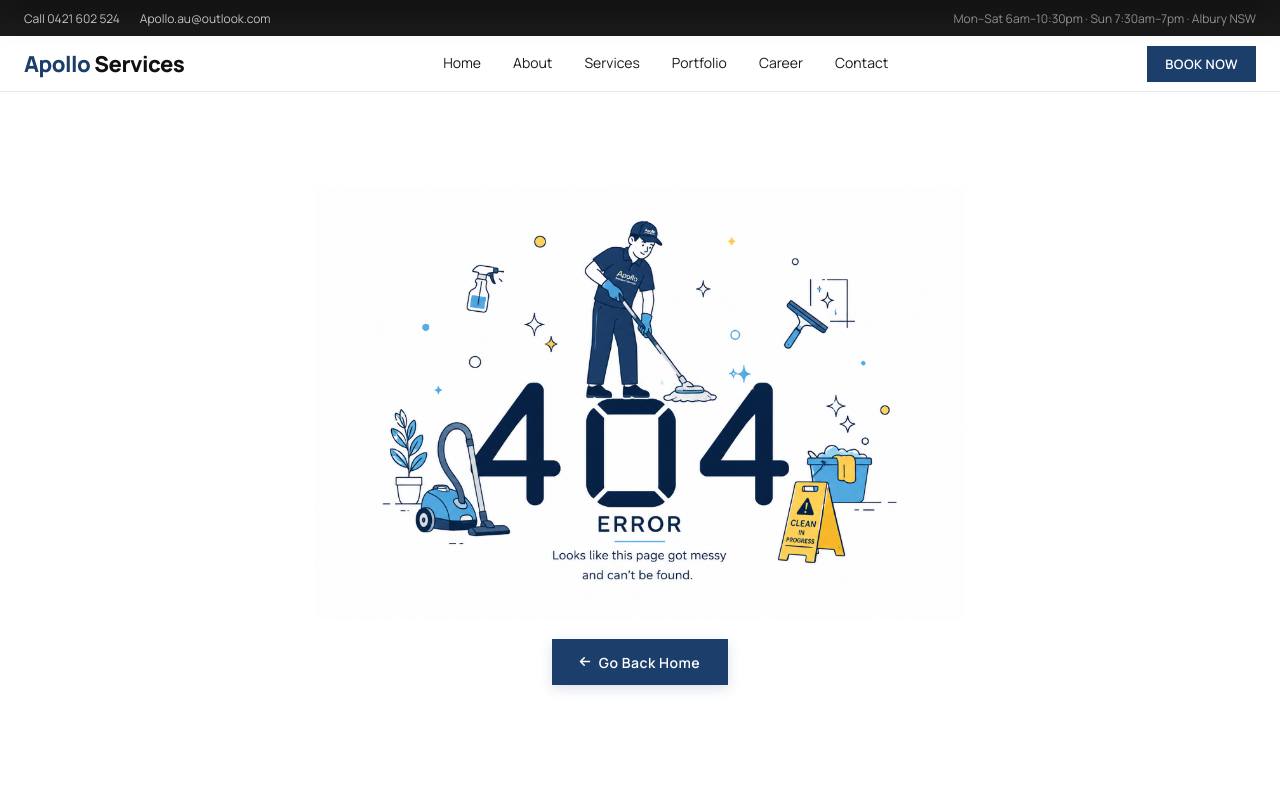
After one commit to Capscrum-Technologies-Private-Limited/Apollo, a PHP site: page /404.html in a window 1280 px wide. The commit adds this page. Run offline with PHP 8.4, Linux system fonts and the light colour scheme; some libraries are stand-ins or nearby versions.

Commit message:
Add 404 page, htaccess, error helper; update db, checkout, receipt

```diff
--- /dev/null
+++ b/404.html
@@ -0,0 +1,262 @@
+<!DOCTYPE html>
+<html lang="en">
+<head>
+  <meta charset="UTF-8">
+  <meta name="viewport" content="width=device-width, initial-scale=1.0">
+  <title>Page Not Found — Apollo Services</title>
+  <link rel="stylesheet" href="https://cdnjs.cloudflare.com/ajax/libs/font-awesome/6.5.1/css/all.min.css" crossorigin="anonymous">
+  <link rel="preconnect" href="https://fonts.googleapis.com">
+  <link rel="preconnect" href="https://fonts.gstatic.com" crossorigin>
+  <link href="https://fonts.googleapis.com/css2?family=Manrope:wght@400;500;600;700;800&display=swap" rel="stylesheet">
+  <script src="https://cdnjs.cloudflare.com/ajax/libs/gsap/3.12.5/gsap.min.js"></script>
+  <style>
+    * { box-sizing: border-box; margin: 0; padding: 0; }
+    html, body {
+      font-family: 'Manrope', Arial, sans-serif;
+      background: #ffffff;
+      color: #1a1a1a;
+      -webkit-font-smoothing: antialiased;
+      min-height: 100vh;
+      display: flex;
+      flex-direction: column;
+      overflow-x: hidden;
+    }
+    ::selection { background: #c9e0fc; color: #1a1a1a; }
+
+    /* ── Top utility strip ── */
+    .util-strip {
+      background: #1a1a1a; color: #ffffff; font-size: 12px; height: 36px;
+      display: flex; align-items: center; flex-shrink: 0;
+      position: relative; z-index: 201;
+    }
+    .util-strip-inner {
+      max-width: 1366px; margin: 0 auto; padding: 0 24px; width: 100%;
+      display: flex; align-items: center; justify-content: space-between; gap: 16px;
+    }
+    .util-strip a { color: rgba(255,255,255,0.85); text-decoration: none; font-size: 12px; }
+    .util-strip .hours { color: rgba(255,255,255,0.6); font-size: 12px; }
+
+    /* ── Nav ── */
+    nav {
+      position: sticky; top: 0; z-index: 200; height: 56px;
+      background: #ffffff; border-bottom: 1px solid #e8e8e8;
+      display: flex; align-items: center; flex-shrink: 0;
+    }
+    .nav-inner {
+      max-width: 1366px; margin: 0 auto; padding: 0 24px; width: 100%;
+      display: flex; align-items: center; justify-content: space-between;
+    }
+    .nav-logo { text-decoration: none; display: flex; align-items: center; }
+    .nav-logo .blue { font-weight: 800; font-size: 22px; letter-spacing: -0.5px; color: #1B3E6B; }
+    .nav-logo .dark { font-weight: 800; font-size: 22px; letter-spacing: -0.5px; color: #111111; }
+    .nav-links { display: flex; align-items: center; gap: 0; }
+    .nav-links a {
+      text-decoration: none; color: #1a1a1a; font-size: 14px; font-weight: 400;
+      padding: 0 16px; height: 56px; display: flex; align-items: center;
+      border-bottom: 2px solid transparent; white-space: nowrap;
+    }
+    .nav-links a:hover { color: #1B3E6B; }
+    .nav-book {
+      text-decoration: none; display: inline-flex; align-items: center;
+      height: 36px; padding: 0 18px; background: #1B3E6B; color: #ffffff;
+      font-size: 13px; font-weight: 600; letter-spacing: 0.5px;
+      text-transform: uppercase; border-radius: 0; transition: background 0.2s;
+    }
+    .nav-book:hover { background: #000000; }
+
+    /* ── 404 Main Container ── */
+    .main-container {
+      flex: 1;
+      display: flex;
+      flex-direction: column;
+      position: relative;
+      background: #ffffff;
+      z-index: 10;
+    }
+
+    /* ── Content Layout ── */
+    .content-box {
+      margin: auto;
+      max-width: 800px;
+      padding: 40px 24px 60px;
+      text-align: center;
+      position: relative;
+      z-index: 12;
+      display: flex;
+      flex-direction: column;
+      align-items: center;
+      justify-content: center;
+    }
+
+    /* Reference Vector Image style */
+    .illustration-wrapper {
+      width: 100%;
+      max-width: 650px;
+      margin-bottom: 20px;
+      display: flex;
+      justify-content: center;
+      align-items: center;
+      animation: fadeInUp 0.8s ease-out;
+    }
+    .illustration-wrapper img {
+      width: 100%;
+      height: auto;
+      display: block;
+      user-select: none;
+      -webkit-user-drag: none;
+    }
+
+    /* Screen Reader H1 */
+    .sr-only {
+      position: absolute;
+      width: 1px;
+      height: 1px;
+      padding: 0;
+      margin: -1px;
+      overflow: hidden;
+      clip: rect(0, 0, 0, 0);
+      border: 0;
+    }
+
+    .action-btn {
+      display: inline-flex;
+      align-items: center;
+      gap: 8px;
+      text-decoration: none;
+      height: 46px;
+      padding: 0 28px;
+      background: #1B3E6B;
+      color: #ffffff;
+      font-size: 14px;
+      font-weight: 600;
+      letter-spacing: 0.5px;
+      border-radius: 0;
+      transition: background 0.2s, transform 0.2s;
+      box-shadow: 0 4px 12px rgba(27, 62, 107, 0.15);
+      animation: fadeInUp 0.8s ease-out 0.2s both;
+    }
+    .action-btn:hover {
+      background: #000000;
+      transform: translateY(-1px);
+    }
+    .action-btn i {
+      font-size: 12px;
+      transition: transform 0.2s;
+    }
+    .action-btn:hover i {
+      transform: translateX(-3px);
+    }
+
+    /* ── Squeegee Wipe Effect ── */
+    .squeegee-wipe {
+      position: fixed;
+      top: -110%; left: 0; width: 100%; height: 110%;
+      background: #1B3E6B;
+      z-index: 1000;
+      pointer-events: none;
+      display: flex;
+      flex-direction: column;
+      justify-content: flex-end;
+    }
+    .squeegee-blade {
+      width: 100%;
+      height: 20px;
+      background: #111111;
+      border-top: 4px solid #f39c12;
+      box-shadow: 0 10px 30px rgba(0,0,0,0.5);
+    }
+
+    @keyframes fadeInUp {
+      from {
+        opacity: 0;
+        transform: translateY(20px);
+      }
+      to {
+        opacity: 1;
+        transform: translateY(0);
+      }
+    }
+
+    /* ── Responsive ── */
+    @media (max-width: 768px) {
+      .util-strip .hours { display: none; }
+      .nav-links { display: none; }
+      .illustration-wrapper { max-width: 100%; }
+    }
+  </style>
+</head>
+<body>
+
+  <!-- Top Utility Strip -->
+  <div class="util-strip">
+    <div class="util-strip-inner">
+      <span style="display:flex;align-items:center;gap:20px;">
+        <a href="tel:0421602524">Call 0421 602 524</a>
+        <a href="mailto:Apollo.au@outlook.com">Apollo.au@outlook.com</a>
+      </span>
+      <span class="hours">Mon–Sat 6am–10:30pm · Sun 7:30am–7pm · Albury NSW</span>
+    </div>
+  </div>
+
+  <!-- Navigation -->
+  <nav>
+    <div class="nav-inner">
+      <a href="index.html" class="nav-logo">
+        <span class="blue">Apollo</span><span class="dark">&nbsp;Services</span>
+      </a>
+      <div class="nav-links">
+        <a href="index.html">Home</a>
+        <a href="about.html">About</a>
+        <a href="services.html">Services</a>
+        <a href="portfolio.html">Portfolio</a>
+        <a href="career.html">Career</a>
+        <a href="contact.html">Contact</a>
+      </div>
+      <a href="contact.html" class="nav-book">Book now</a>
+    </div>
+  </nav>
+
+  <!-- 404 Main Container -->
+  <div class="main-container">
+    <div class="content-box">
+      <!-- Screen Reader SEO Header -->
+      <h1 class="sr-only">404 Error: Page Not Found</h1>
+
+      <!-- Reference Vector Illustration -->
+      <div class="illustration-wrapper">
+        <img src="404-error.png" alt="404 Error: Looks like this page got messy and can't be found.">
+      </div>
+
+      <!-- Action Button with transition wipe -->
+      <a href="#" class="action-btn" id="goHomeBtn">
+        <i class="fa-solid fa-arrow-left"></i> Go Back Home
+      </a>
+    </div>
+  </div>
+
+  <!-- Squeegee Wipe Overlay -->
+  <div class="squeegee-wipe" id="squeegeeWipe">
+    <div class="squeegee-blade"></div>
+  </div>
+
+  <script>
+    // ── Go Home Squeegee Transition ──
+    const goHomeBtn = document.getElementById('goHomeBtn');
+    const squeegeeWipe = document.getElementById('squeegeeWipe');
+
+    goHomeBtn.addEventListener('click', (e) => {
+      e.preventDefault();
+
+      // Pull down squeegee wipe overlay
+      gsap.to(squeegeeWipe, {
+        top: 0,
+        duration: 1.1,
+        ease: 'power3.inOut',
+        onComplete: () => {
+          window.location.href = 'index.html';
+        }
+      });
+    });
+  </script>
+</body>
+</html>
```
Also changed, not shown: api/db.php (+16 -4 lines), api/error_helper.php (added, +203 -0 lines), checkout.php (+4 -6 lines), receipt.php (+4 -6 lines), .htaccess (added), 404-error.png (added).
